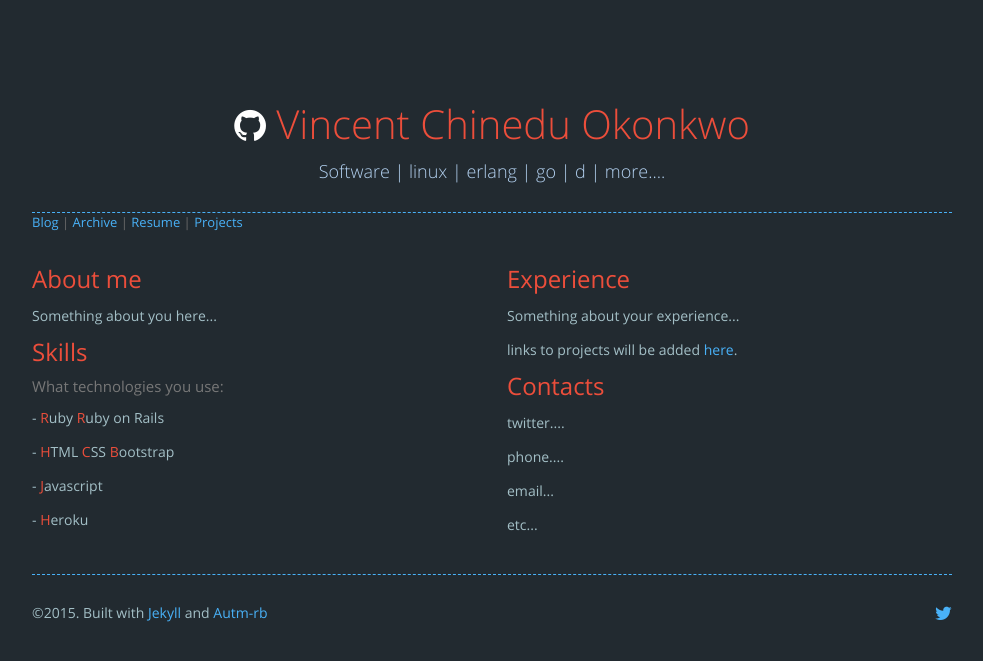
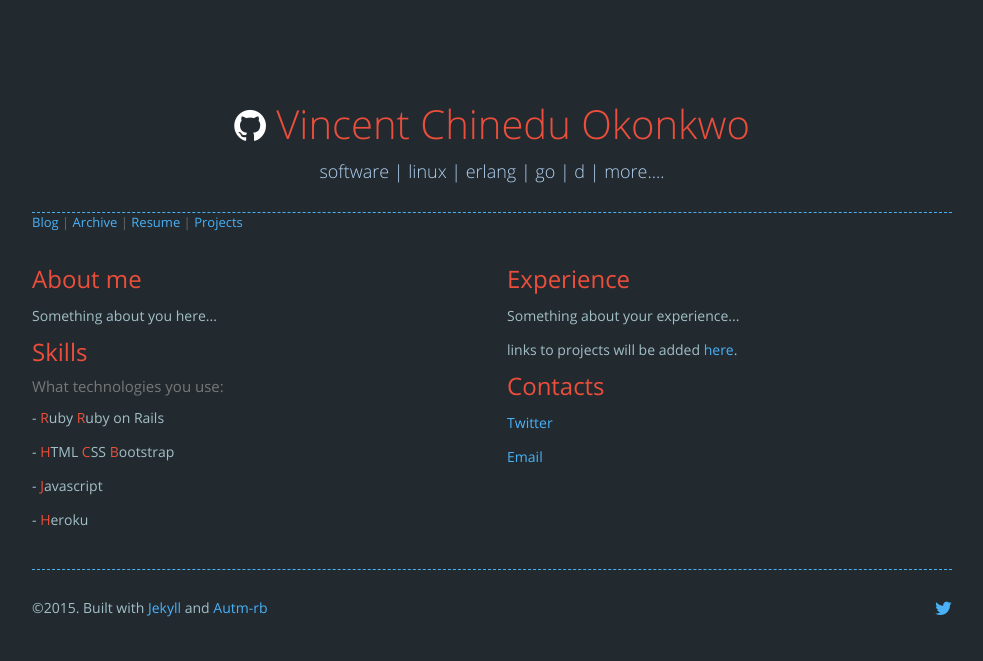
Before and after one commit to codmajik/codmajik.github.io, a Jekyll site: the page built from resume.html, in a window 1280 px wide. Shown: the top 661 px of the page, without its empty margins (148-1131 px from the left). Built offline with Jekyll 4.4.1, drawn with Linux system fonts in a browser that asks for light colours; nearby versions of some CDN libraries; comment, search, counter and statistics services are not loaded.

Commit message:
tweaks and updates

```diff
--- a/_includes/title.html
+++ b/_includes/title.html
@@ -12,7 +12,7 @@
   </h1>
 
   <!-- Add something about you in p tag-->
-  <p>Software | linux | erlang | go | d | more....</p>
+  <p>software | linux | erlang | go | d | more....</p>
   <hr/>
 
   {% include nav-links.html %}
--- a/resume.html
+++ b/resume.html
@@ -30,10 +30,8 @@
 
     <div id="contacts">
       <h2>Contacts</h2>
-      <p>twitter....</p>
-			<p>phone....</p>
-      <p>email...</p>
-			<p>etc...</p>
+      <p><a href="{{ site.twitter }}">Twitter<a/></p>
+      <p><a href="mailto:hire@codmajik.com">Email</a></p>
     </div>
   </div>
 </div>
```
